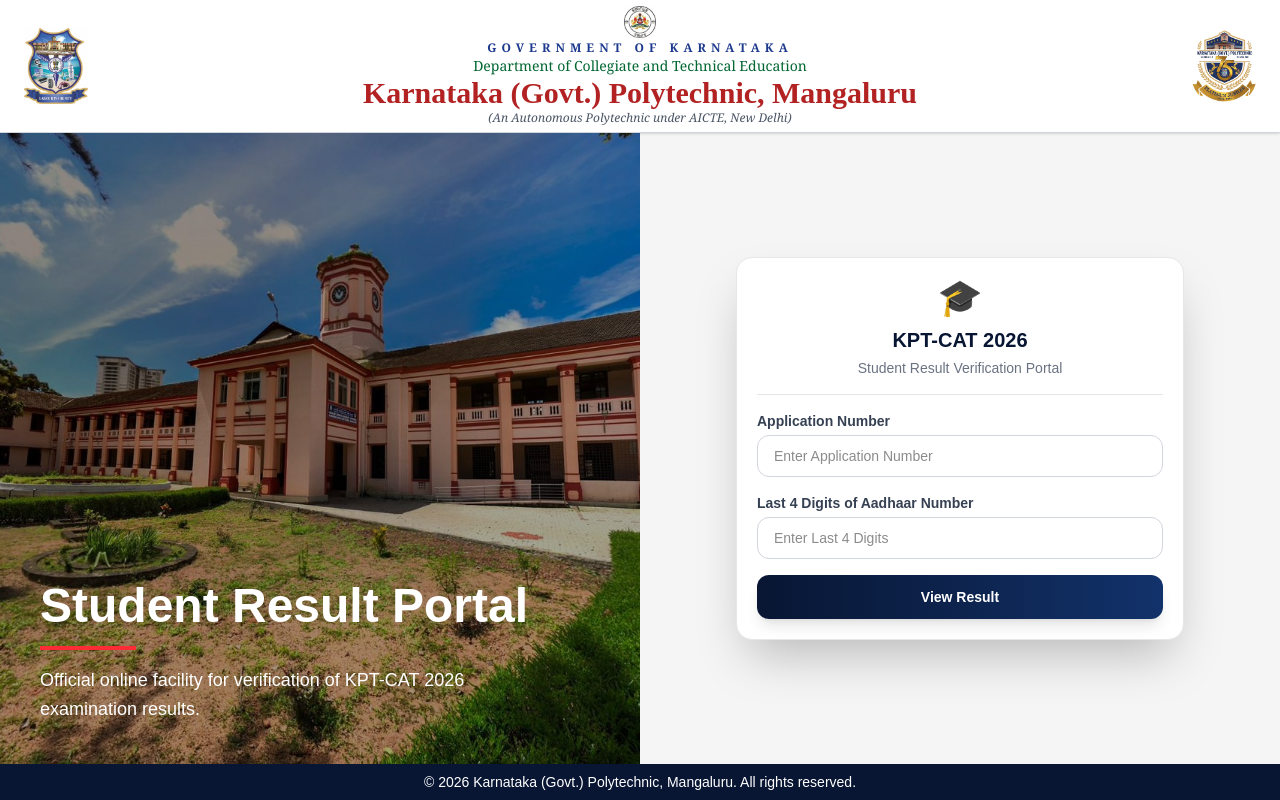
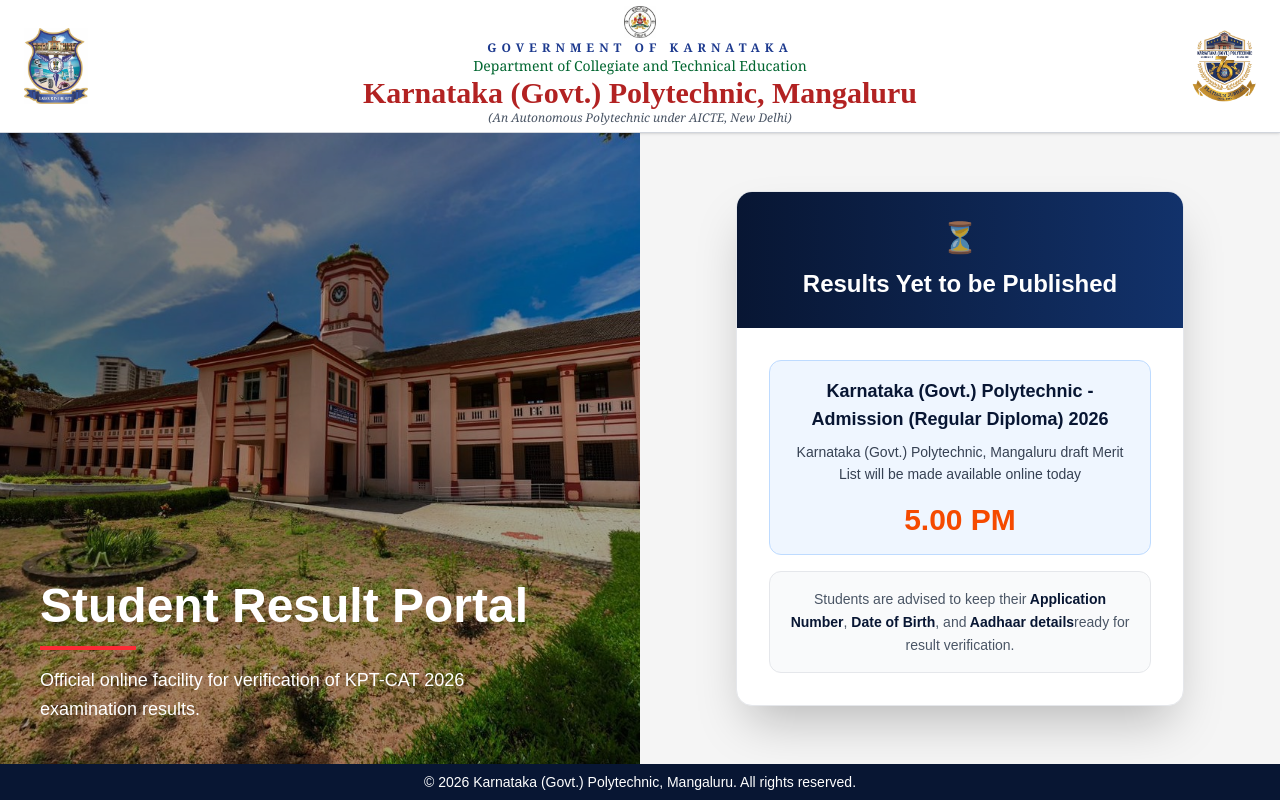
Before and after one commit to kptplacements-max/kptcatresults, a Next.js app in the folder frontend/: page / in a window 1280 px wide. Built offline with nearby package versions, Linux system fonts and the light colour scheme.

Commit message:
waitign msg

```diff
--- a/frontend/app/components/ResultForm.jsx
+++ b/frontend/app/components/ResultForm.jsx
@@ -54,7 +54,9 @@
         <div className="text-center">
           <div className="text-4xl mb-2">🎓</div>
 
-          <h2 className="text-xl font-bold text-[#081633]">KPT-CAT 2026</h2>
+          <h2 className="text-xl font-bold text-[#081633]">
+            KPT Admission 2026
+          </h2>
 
           <p className="text-gray-500 text-sm mt-1">
             Student Result Verification Portal
@@ -131,11 +133,12 @@
                   <div className="text-3xl mb-1">🏆</div>
 
                   <h2 className="text-xl md:text-2xl font-bold">
-                    Result Published
+                    Draft Merit List Published
                   </h2>
 
                   <p className="text-blue-100 mt-1 text-xs md:text-sm">
-                    Karnataka Polytechnic Common Admission Test 2026
+                    Karnataka (Govt.) Polytechnic - Admission (Regular Diploma)
+                    2026
                   </p>
                 </div>
 
@@ -271,8 +274,7 @@
                 </p>
 
                 <p className="text-xs md:text-sm text-gray-700 mt-2 leading-relaxed">
-                  If any discrepancy is found, objections may be raised before
-                  publication of the final merit list.
+                  If any discrepancy is found, objections may be raised on or before 25/05/2026 Monday 5.00 PM.
                 </p>
 
                 <div className="mt-3 bg-white border border-orange-200 rounded-xl p-3">
--- a/frontend/app/components/WaitingForm.jsx
+++ b/frontend/app/components/WaitingForm.jsx
@@ -19,16 +19,16 @@
           <div className="space-y-4">
             <div className="bg-blue-50 border border-blue-200 rounded-xl p-4">
               <h3 className="text-lg font-semibold text-[#081633] mb-2">
-                KPT-CAT 2026
+                Karnataka (Govt.) Polytechnic - Admission (Regular Diploma) 2026
               </h3>
 
               <p className="text-sm text-gray-700 leading-relaxed">
-                Karnataka (Govt.) Polytechnic, Mangaluru Entrance Examination
-                results will be made available online today
+                Karnataka (Govt.) Polytechnic, Mangaluru draft Merit List will
+                be made available online today
               </p>
 
               <div className="mt-4 text-3xl font-bold text-orange-600">
-                soon
+                5.00 PM
               </div>
             </div>
 
--- a/frontend/app/page.js
+++ b/frontend/app/page.js
@@ -102,13 +102,13 @@
         </div>
 
         {/* RIGHT FORM */}
-        <div className="flex items-center justify-center p-4 md:p-6 overflow-y-auto">
+        {/* <div className="flex items-center justify-center p-4 md:p-6 overflow-y-auto">
           <ResultForm />
+        </div> */}
+
+        <div className="flex items-center justify-center p-4 md:p-6">
+          <WaitingForm />
         </div>
-
-        {/* <div className="flex items-center justify-center p-4 md:p-6">
-          <WaitingForm />
-        </div> */}
       </section>
 
       {/* FOOTER */}
```
